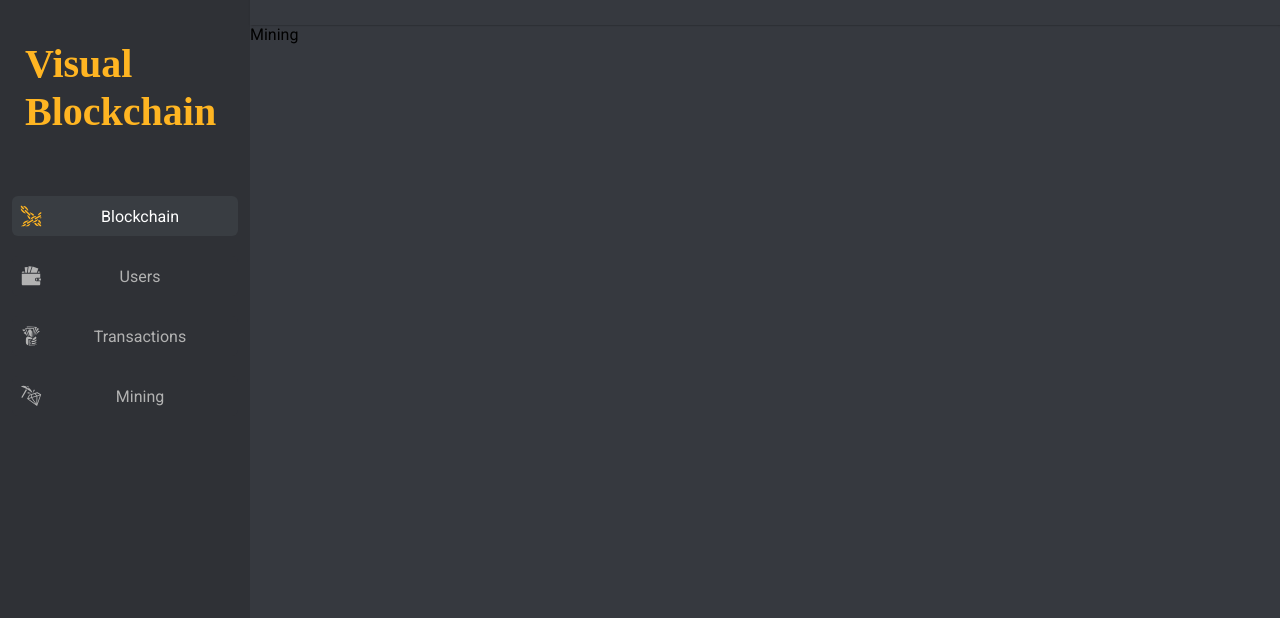
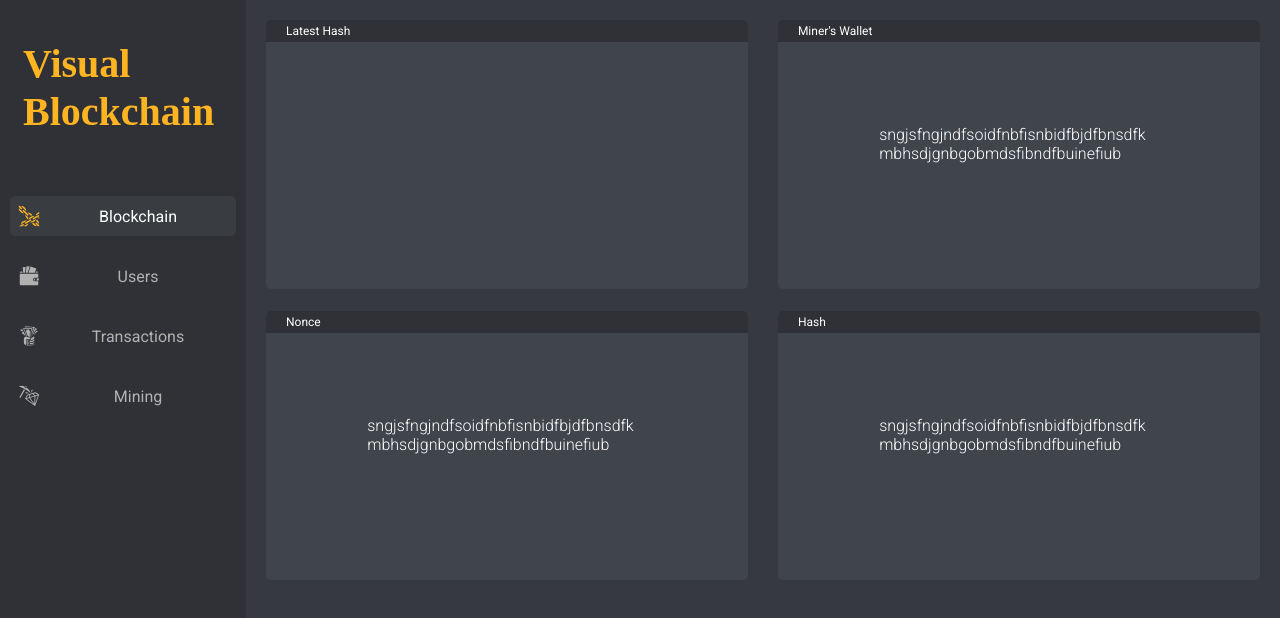
Before and after one commit to romaSilva/Visual-Blockchain, a React (Create React App) app: page /mining in a window 1280 px wide. Shown: the top 618 px of the page. Built offline with nearby package versions, Linux system fonts and the light colour scheme; a web font is replaced by a local one.

Commit message:
refactor some

```diff
--- a/src/components/Block/index.js
+++ b/src/components/Block/index.js
@@ -2,6 +2,8 @@ import React, { useContext } from "react";
 import { StyledBlockContainer } from "./style";
 import { IoIosArrowBack, IoIosArrowForward } from "react-icons/io";
 import GlobalContext from "../../store/Context";
+import { ellipseString } from "../../utils/ellipseString";
+import { unixToTime } from "../../utils/unixToTime";
 
 const Block = () => {
   const { blockchain, selectedBlock } = useContext(GlobalContext);
@@ -9,13 +11,27 @@ const Block = () => {
   return (
     blockchain.length && (
       <StyledBlockContainer>
-        <IoIosArrowBack style={iconsStyle} />
+        <IoIosArrowBack
+          style={{
+            ...iconsStyle,
+            visibility: selectedBlock === 0 ? "hidden" : "visible",
+          }}
+        />
         <article>
           <span>{`Timestamp: ${blockchain[selectedBlock].timestamp}`}</span>
-          <span>{`Hash: ${blockchain[selectedBlock].hash}`}</span>
+          <span>{`Hash: ${ellipseString(
+            blockchain[selectedBlock].hash,
+            30
+          )}`}</span>
           <span>{`Previous Hash: ${blockchain[selectedBlock].previousHash}`}</span>
         </article>
-        <IoIosArrowForward style={iconsStyle} />
+        <IoIosArrowForward
+          style={{
+            ...iconsStyle,
+            visibility:
+              selectedBlock === blockchain.length - 1 ? "hidden" : "visible",
+          }}
+        />
       </StyledBlockContainer>
     )
   );
--- a/src/components/GridHeader/style.js
+++ b/src/components/GridHeader/style.js
@@ -3,7 +3,7 @@ import styled from "styled-components";
 export const StyledGridHeaderContainer = styled.div`
   height: 22px;
 
-  background-color: #000000;
+  background-color: #2f3136;
   color: white;
 
   display: flex;
--- a/src/components/Main/index.js
+++ b/src/components/Main/index.js
@@ -10,7 +10,6 @@ import { StyledMainContainer } from "./style";
 const Main = () => {
   return (
     <StyledMainContainer>
-      <Header />
       <Switch>
         <Route exact path="/blockchain" component={Blockchain}></Route>
         <Route exact path="/users" component={Users}></Route>
--- a/src/components/Mining/index.js
+++ b/src/components/Mining/index.js
@@ -1,7 +1,49 @@
-import React from "react";
+import React, { useEffect, useContext } from "react";
+import GridHeader from "../GridHeader";
+import { StyledMiningContainer, StyledMiningItemsContainer } from "./style";
+import GlobalContext from "../../store/Context";
 
 const Mining = () => {
-  return <div>Mining</div>;
+  const { latestBlock, updateLatestBlock } = useContext(GlobalContext);
+
+  useEffect(() => {
+    updateLatestBlock();
+  }, []);
+
+  return (
+    <StyledMiningContainer>
+      <section>
+        <GridHeader title="Latest Hash" />
+        <StyledMiningItemsContainer>
+          <span>{latestBlock.hash}</span>
+        </StyledMiningItemsContainer>
+      </section>
+      <section>
+        <GridHeader title="Miner's Wallet" />
+        <StyledMiningItemsContainer>
+          <span>
+            sngjsfngjndfsoidfnbfisnbidfbjdfbnsdfkmbhsdjgnbgobmdsfibndfbuinefiub
+          </span>
+        </StyledMiningItemsContainer>
+      </section>
+      <section>
+        <GridHeader title="Nonce" />
+        <StyledMiningItemsContainer>
+          <span>
+            sngjsfngjndfsoidfnbfisnbidfbjdfbnsdfkmbhsdjgnbgobmdsfibndfbuinefiub
+          </span>
+        </StyledMiningItemsContainer>
+      </section>
+      <section>
+        <GridHeader title="Hash" />
+        <StyledMiningItemsContainer>
+          <span>
+            sngjsfngjndfsoidfnbfisnbidfbjdfbnsdfkmbhsdjgnbgobmdsfibndfbuinefiub
+          </span>
+        </StyledMiningItemsContainer>
+      </section>
+    </StyledMiningContainer>
+  );
 };
 
 export default Mining;
--- a/src/components/Mining/style.js
+++ b/src/components/Mining/style.js
@@ -0,0 +1,40 @@
+import styled from "styled-components";
+
+// BC => Blocks
+// TB => Transactions in blocks
+// TD => Transactions details
+
+export const StyledMiningContainer = styled.div`
+  height: 70%;
+  margin: 20px;
+
+  display: grid;
+  grid-template-columns: 48.5% 48.5%;
+  grid-template-rows: 48% 48%;
+  gap: 4% 3%;
+
+  section {
+    overflow: hidden;
+    border-radius: 5px;
+    background-color: #40444b;
+  }
+`;
+
+export const StyledMiningItemsContainer = styled.div`
+  margin: 0 21%;
+  width: 58%;
+  height: 80%;
+
+  display: flex;
+  align-items: center;
+  justify-content: center;
+
+  span {
+    width: 100%;
+    height: 50px;
+    word-wrap: break-word;
+    font-weight: 300;
+    color: #ffffff;
+    font-size: 16px;
+  }
+`;
--- a/src/store/Reducer.js
+++ b/src/store/Reducer.js
@@ -5,6 +5,11 @@ export default (state, action) => {
         ...state,
         blockchain: action.payload,
       };
+    case "SET_LATESTBLOCK":
+      return {
+        ...state,
+        latestBlock: action.payload,
+      };
 
     default:
       return state;
--- a/src/store/Store.js
+++ b/src/store/Store.js
@@ -7,11 +7,13 @@ const Store = (props) => {
   const initialState = {
     blockchain: [],
     selectedBlock: 0,
+    latestBlock: {},
   };
 
   const [state, dispatch] = useReducer(Reducer, initialState);
 
   const updateBlockchain = () => {
+    if (!state.blockchain.length) {
       const myCurrency = new BlockchainClass();
       const myBlockchain = myCurrency.chain;
 
@@ -19,6 +21,17 @@ const Store = (props) => {
         type: "SET_BLOCKCHAIN",
         payload: myBlockchain,
       });
+    }
+  };
+
+  const updateLatestBlock = () => {
+    if (state.blockchain.length) {
+      const lateBlock = state.blockchain[state.blockchain.length - 1];
+      dispatch({
+        type: "SET_LATESTBLOCK",
+        payload: lateBlock,
+      });
+    }
   };
 
   return (
@@ -26,7 +39,9 @@ const Store = (props) => {
       value={{
         blockchain: state.blockchain,
         selectedBlock: state.selectedBlock,
+        latestBlock: state.latestBlock,
         updateBlockchain,
+        updateLatestBlock,
       }}
     >
       {props.children}
--- /dev/null
+++ b/src/utils/ellipseString.js
@@ -0,0 +1,10 @@
+export const ellipseString = (string, maxChar) => {
+  let newString = string;
+
+  if (newString.length > maxChar) {
+    newString = newString.substring(0, maxChar) + "...";
+    return newString;
+  }
+
+  return string;
+};
--- /dev/null
+++ b/src/utils/unixToTime.js
@@ -0,0 +1 @@
+export const unixToTime = (timestamp) => {};
```
Lines whose indentation alone changed are shown as unchanged.
